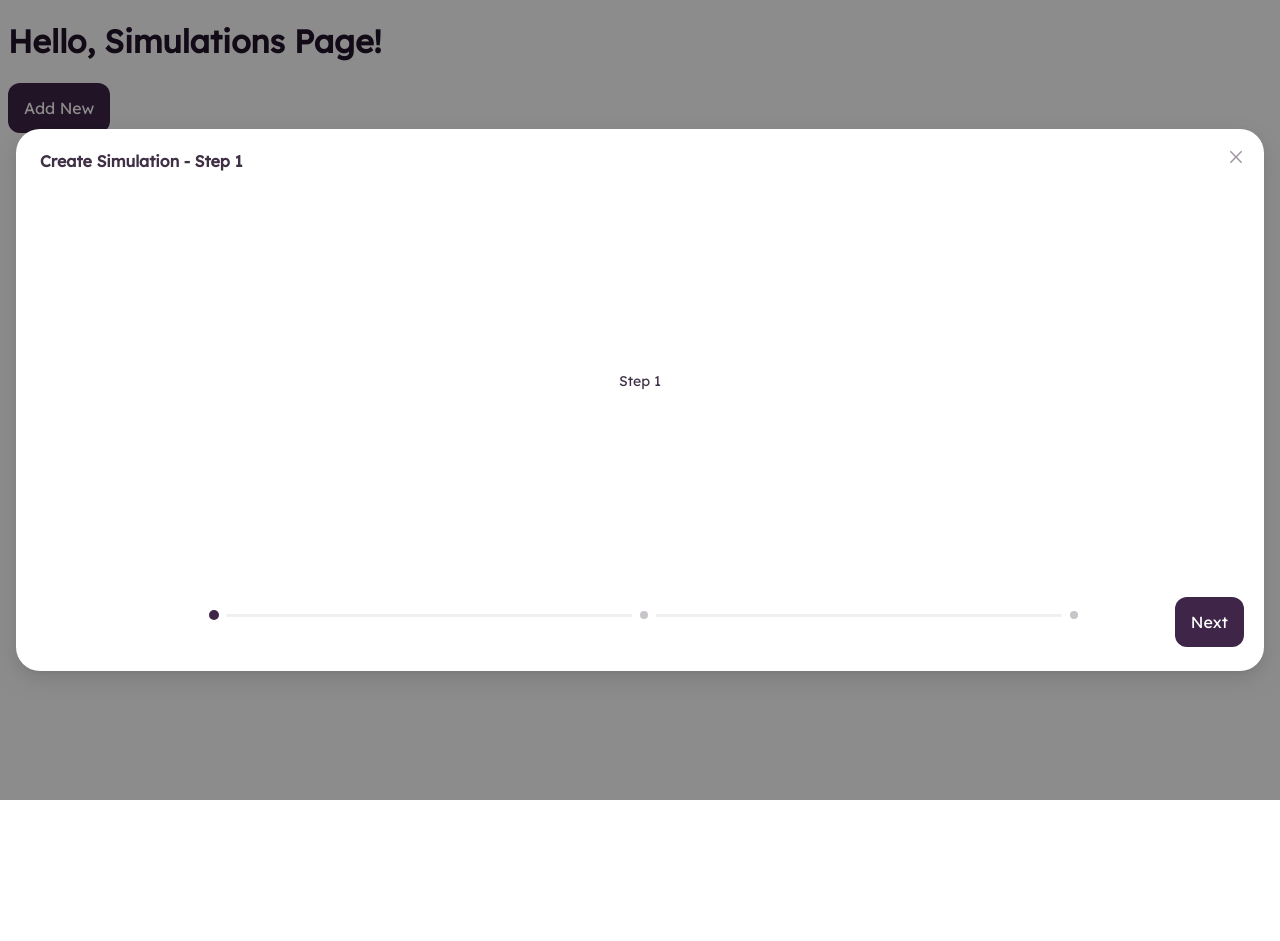
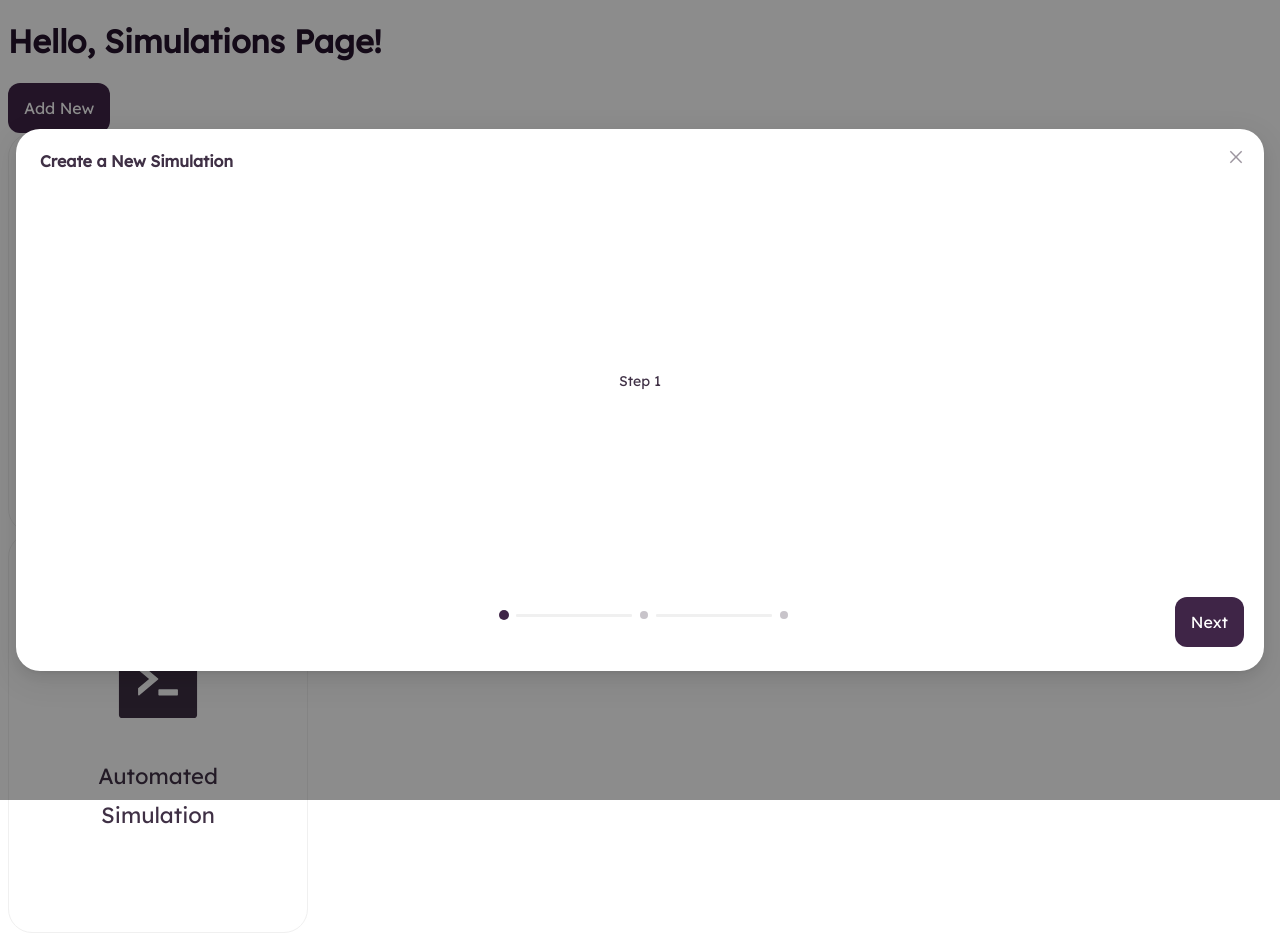
Before and after one commit to tum-v2/parloa-ui, a Next.js app: page /simulations in a window 1280 px wide. Both pictures are taken after a click on the button "Add New". Before the commit the page ends 800 px from the top, so only its background shows below. Built offline with nearby package versions, Linux system fonts and the light colour scheme.

Commit message:
save point

```diff
--- a/src/app/simulations/page.tsx
+++ b/src/app/simulations/page.tsx
@@ -1,33 +1,20 @@
 'use client';
 import SimulationModal from '@/components/simulation-modal/SimulationModal';
-// import InputField from '@/components/generic/InputField';
-// import { BsFillSendFill } from 'react-icons/bs';
-// import { Flex } from 'antd';
+import SimulationCard from '@/components/simulation-modal/SimulationCard';
 // eslint-disable-next-line require-jsdoc
 export default function Page() {
   return (
     <>
       <h1>Hello, Simulations Page!</h1>
       <SimulationModal />
-      {/* <Flex vertical gap={32}>
-        <InputField
-          type="text"
-          placeholder="This is a sample input"
-          size="large"
-          suffix={<BsFillSendFill />}
-        />
-        <InputField
-          type="textarea"
-          placeholder="This is a sample textarea"
-          size="large"
-          autoSize={{ minRows: 2, maxRows: 6 }}
-        />
-        <InputField
-          type="password"
-          placeholder="This is a sample password"
-          size="large"
-        />
-      </Flex> */}
+      <SimulationCard
+        mode="manual"
+        onClick={() => console.log('Manual Simulation Card Clicked')}
+      />
+      <SimulationCard
+        mode="automated"
+        onClick={() => console.log('Automated Simulation Card Clicked')}
+      />
     </>
   );
 }
--- /dev/null
+++ b/src/components/simulation-modal/SimulationCard.tsx
@@ -0,0 +1,67 @@
+import React from 'react';
+import { Card } from 'antd';
+import { AiFillCode } from 'react-icons/ai';
+import { IoReload } from 'react-icons/io5';
+import { Typography } from 'antd';
+
+const { Text } = Typography;
+
+// Define a type for the component props
+type SimulationCardProps = {
+  mode: 'automated' | 'manual';
+  onClick: () => void; // This prop is a function that will be called on card click
+};
+
+const cardStyle: React.CSSProperties = {
+  display: 'flex',
+  flexDirection: 'column',
+  alignItems: 'center',
+  justifyContent: 'center',
+  width: 300,
+  height: 400
+};
+
+const wrapperStyle: React.CSSProperties = {
+  display: 'flex',
+  flexDirection: 'column',
+  alignItems: 'center',
+  justifyContent: 'center',
+  textAlign: 'center',
+  height: '100%'
+};
+
+const iconStyle: React.CSSProperties = {
+  marginBottom: '24px'
+};
+
+const textStyle: React.CSSProperties = {
+  fontWeight: 'normal',
+  marginBottom: '4px',
+  fontSize: '22px'
+};
+
+const SimulationCard: React.FC<SimulationCardProps> = ({ mode, onClick }) => (
+  <Card hoverable style={cardStyle} onClick={onClick}>
+    <div style={wrapperStyle}>
+      {mode === 'manual' ? (
+        <>
+          <div style={iconStyle}>
+            <IoReload size={100} />
+          </div>
+          <Text style={textStyle}>Manual</Text>
+          <Text style={textStyle}>Simulation</Text>
+        </>
+      ) : (
+        <>
+          <div style={iconStyle}>
+            <AiFillCode size={100} />
+          </div>
+          <Text style={textStyle}>Automated</Text>
+          <Text style={textStyle}>Simulation</Text>
+        </>
+      )}
+    </div>
+  </Card>
+);
+
+export default SimulationCard;
--- a/src/components/simulation-modal/SimulationModal.tsx
+++ b/src/components/simulation-modal/SimulationModal.tsx
@@ -6,9 +6,19 @@ import Button from '../generic/Button';
 
 const { Step } = Steps;
 
-const customDot = (dot: React.ReactNode, { index }: { index: number }) => (
-  <Popover content={<span>Step {index + 1}</span>}>{dot}</Popover>
-);
+const customDot = (dot: React.ReactNode, { index }: { index: number }) => {
+  let content = '';
+
+  if (index + 1 === 1) {
+    content = 'Create a New Simulation';
+  } else if (index + 1 === 2) {
+    content = 'Name & Configuration';
+  } else if (index + 1 === 3) {
+    content = 'Configure Agent and User';
+  }
+
+  return <Popover content={<span>{content}</span>}>{dot}</Popover>;
+};
 
 const SimulationModal: React.FC = () => {
   const [open, setOpen] = useState(false);
@@ -38,9 +48,21 @@ const SimulationModal: React.FC = () => {
   };
 
   const getModalTitle = () => {
-    return isWildStep
-      ? 'Wild Step'
-      : `Create Simulation - Step ${currentStep + 1}`;
+    if (isWildStep) {
+      return 'Wild Step';
+    } else {
+      let content = '';
+
+      if (currentStep + 1 === 1) {
+        content = 'Create a New Simulation';
+      } else if (currentStep + 1 === 2) {
+        content = 'Name & Configuration';
+      } else if (currentStep + 1 === 3) {
+        content = 'Configure Agent and User';
+      }
+
+      return `${content}`;
+    }
   };
 
   const modalFooter = (
@@ -67,7 +89,7 @@ const SimulationModal: React.FC = () => {
         style={{
           flex: 1,
           justifyContent: 'center',
-          maxWidth: 'calc(100% - 20vh)'
+          maxWidth: '20%'
         }}
       >
         <Step />
```
